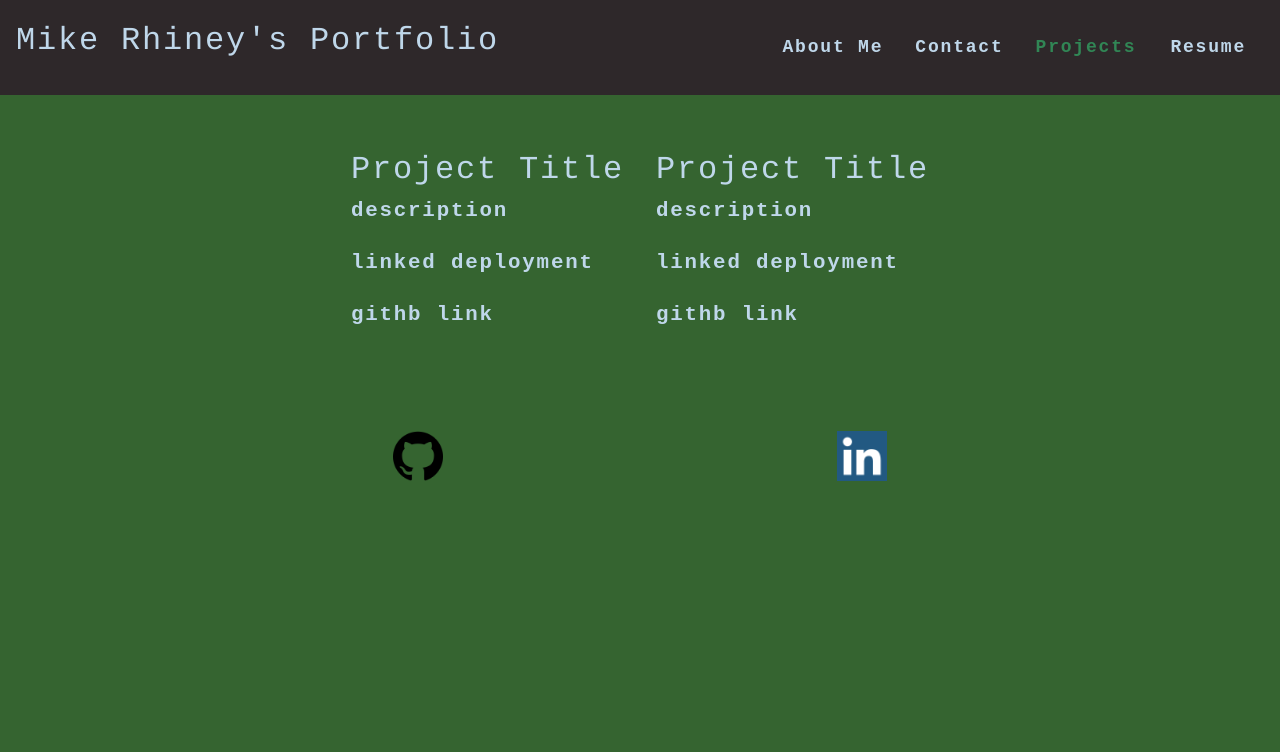
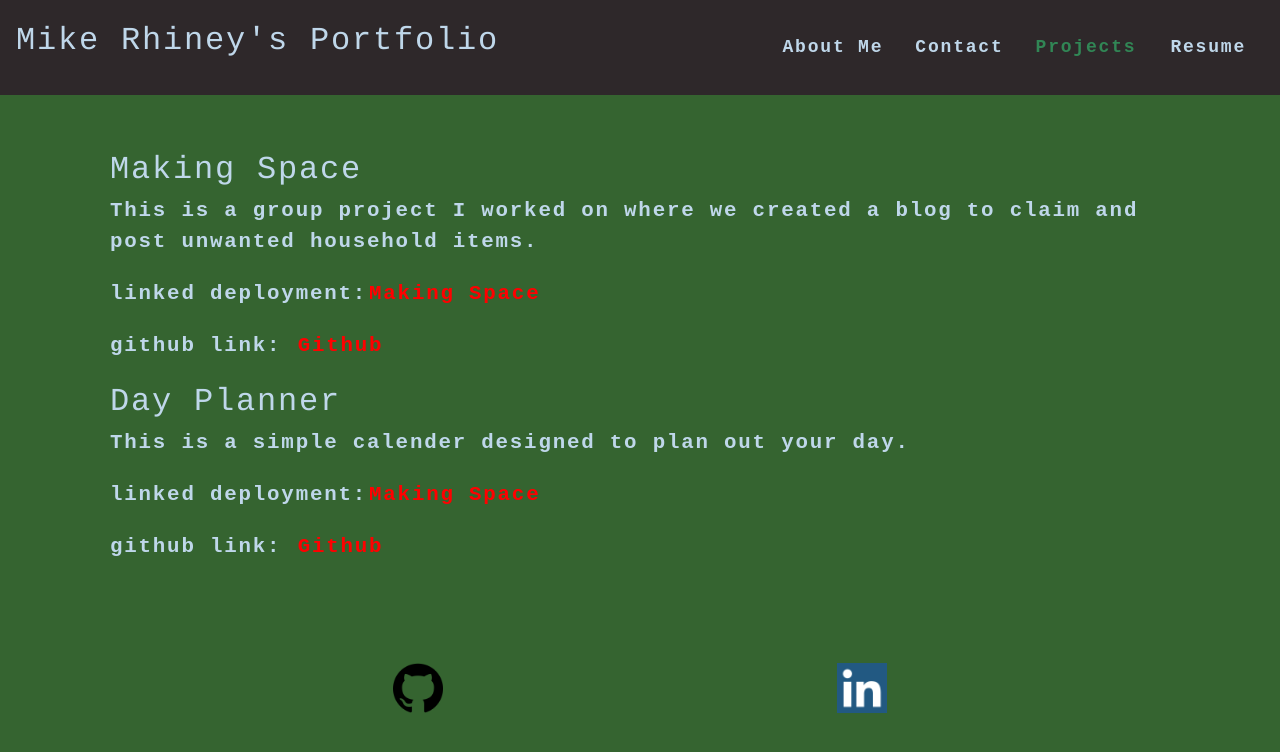
Before and after one commit to rhineyman/reactportfolio, a React (Create React App) app: page / in a window 1280 px wide. Both pictures are taken after a click on the element "Projects". Shown: the top 752 px of the page. Built offline with nearby package versions, Linux system fonts and the light colour scheme.

Commit message:
profile pic and project links

```diff
--- a/src/components/About.js
+++ b/src/components/About.js
@@ -8,7 +8,7 @@ function About() {
 			</div>
 			<div className="center">
 				<img
-					src={require('../assets/image/recent-photo.JPG').default}
+					src={require('../assets/image/new-profile.jpg').default}
 					alt="about-me"
 					className="photo"
 				/>
--- a/src/components/Projects.js
+++ b/src/components/Projects.js
@@ -2,18 +2,18 @@ import React from 'react';
 
 function Projects() {
 	return (
-        <section className="flex-row">
+        <section className="flex-column">
         <div className="px-2">
-            <h2>Project Title</h2>
-            <p>description</p>
-            <p>linked deployment</p>
-            <p>githb link</p>
+            <h2>Making Space</h2>
+            <p>This is a group project I worked on where we created a blog to claim and post unwanted household items.</p>
+            <p>linked deployment:<a href=" https://shielded-sierra-28921.herokuapp.com/" target="_blank">Making Space</a></p>
+            <p>github link: <a href="https://github.com/rhineyman/Making-Space" target="_blank">Github</a></p>
         </div>
         <div className="px-2">
-            <h2>Project Title</h2>
-            <p>description</p>
-            <p>linked deployment</p>
-            <p>githb link</p>
+            <h2>Day Planner</h2>
+            <p>This is a simple calender designed to plan out your day.</p>
+            <p>linked deployment:<a href="https://rhineyman.github.io/Calender/" target="_blank">Making Space</a> </p>
+            <p>github link: <a href="https://github.com/rhineyman/Calender" target="_blank">Github</a></p>
         </div>
         </section>
     )
--- a/src/index.css
+++ b/src/index.css
@@ -12,9 +12,6 @@ th {
 :root {
 	--primary: #318655;
 	--secondary: #2E282A;
-	--tertiary: #f0f2a6;
-	--quaternary: #39a9db;
-	--quinary: #bfd7ea;
 	--light: #bfd7ea;
 	--dark: #2e5f29f6;
 	--darker: #39a9db;
@@ -45,7 +42,6 @@ body {
 	letter-spacing: .1em;
 	background: var(--dark);
 	color: var(--light);
-	/* font-family: 'Poiret One', cursive; */
 	font-family: 'Courier New', Courier, monospace;
 }
 
@@ -102,7 +98,7 @@ header a {
 }
 
 button {
-	background: var(--quaternary);
+	background: var(--darker);
 	border: 0;
 	border-radius: .5rem;
 	color: #fff;
@@ -187,12 +183,6 @@ textarea {
 .my-2 {
 	margin-top: var(--spacing-two);
 	margin-bottom: var(--spacing-two);
-}
-
-
-.my-5 {
-	margin-top: var(--spacing-five);
-	margin-bottom: var(--spacing-five);
 }
 
 .px-1 {
```
Also changed, not shown: src/App.js (+4 -4 lines), src/assets/image/new-profile.jpg (added).
